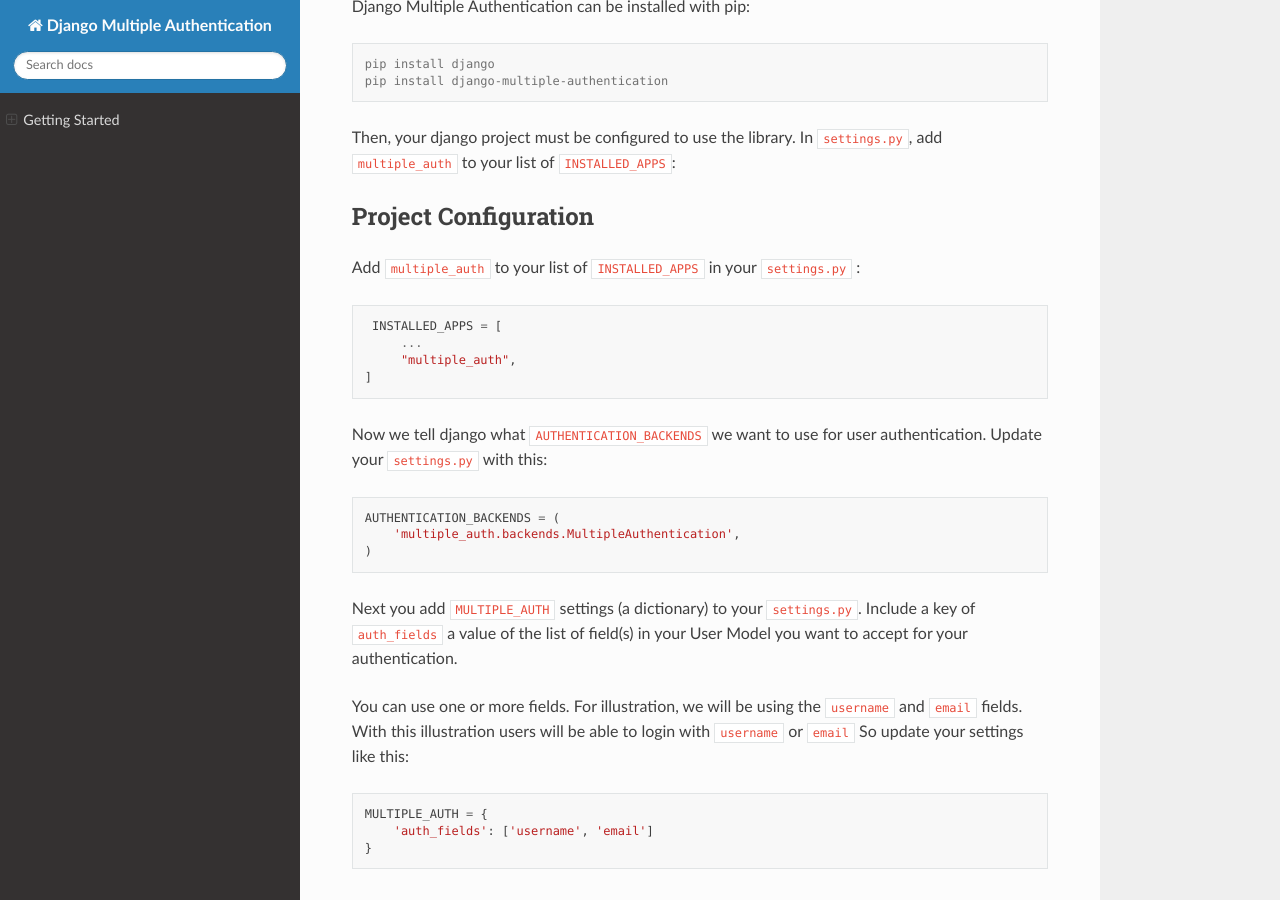
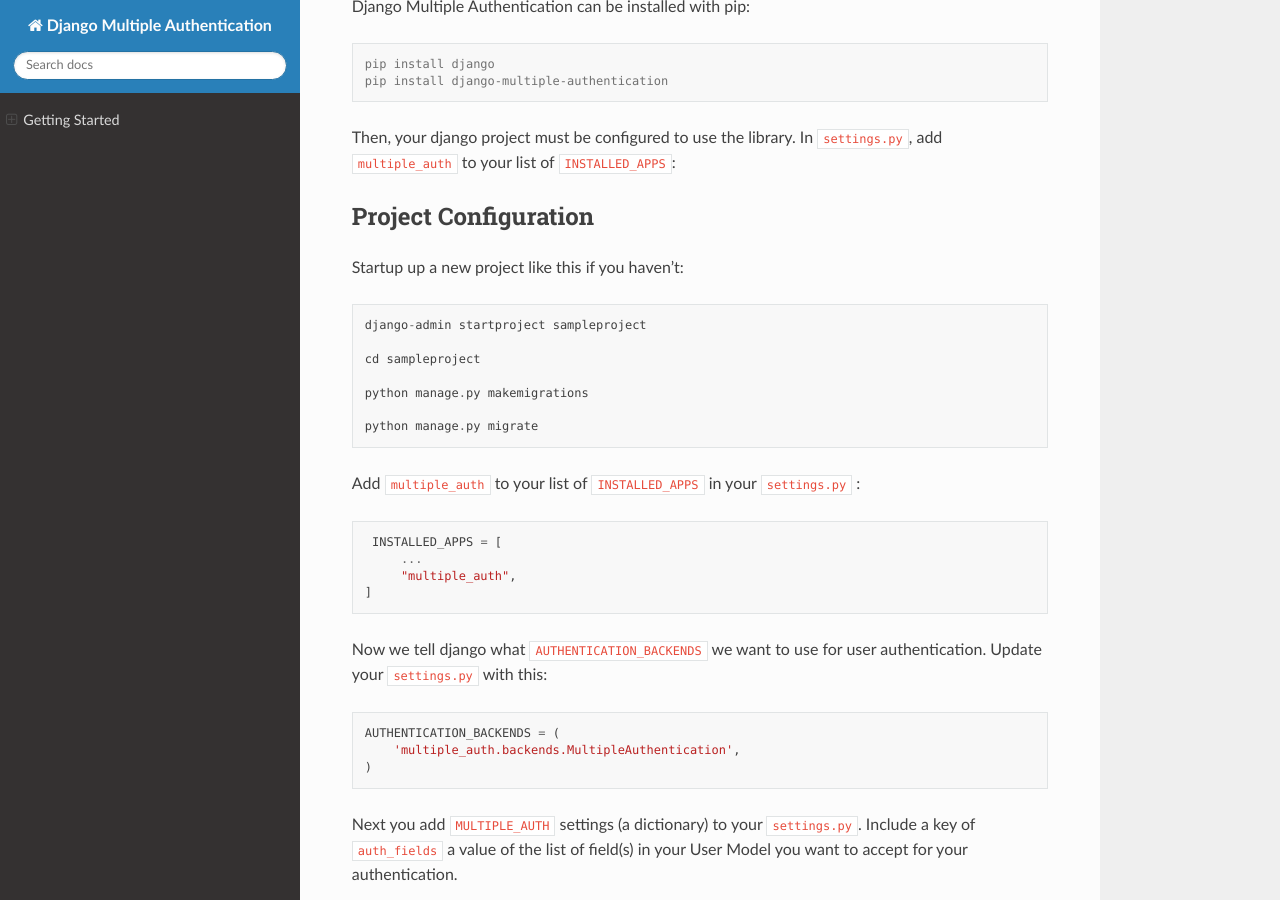
Before and after one commit to KoredeDavid/django-multiple-authentication, a Sphinx documentation site: the page built from docs/source/getting_started.rst, in a window 1280 px wide and 900 px high, scrolled down 421 px. Built offline with Sphinx 7.4.7 and the Read the Docs theme 2.0.0, drawn with Linux system fonts in a browser that asks for light colours.

```diff
--- a/docs/source/getting_started.rst
+++ b/docs/source/getting_started.rst
@@ -32,6 +32,16 @@ your list of ``INSTALLED_APPS``:
 
 Project Configuration
 ------------------------
+
+Startup up a new project like this if you haven't::
+
+   django-admin startproject sampleproject
+
+   cd sampleproject
+
+   python manage.py makemigrations
+
+   python manage.py migrate
 
 Add ``multiple_auth`` to your list of ``INSTALLED_APPS`` in your ``settings.py`` :
 
```
Also changed, not shown: docs/source/usage.rst (+3 -5 lines).
